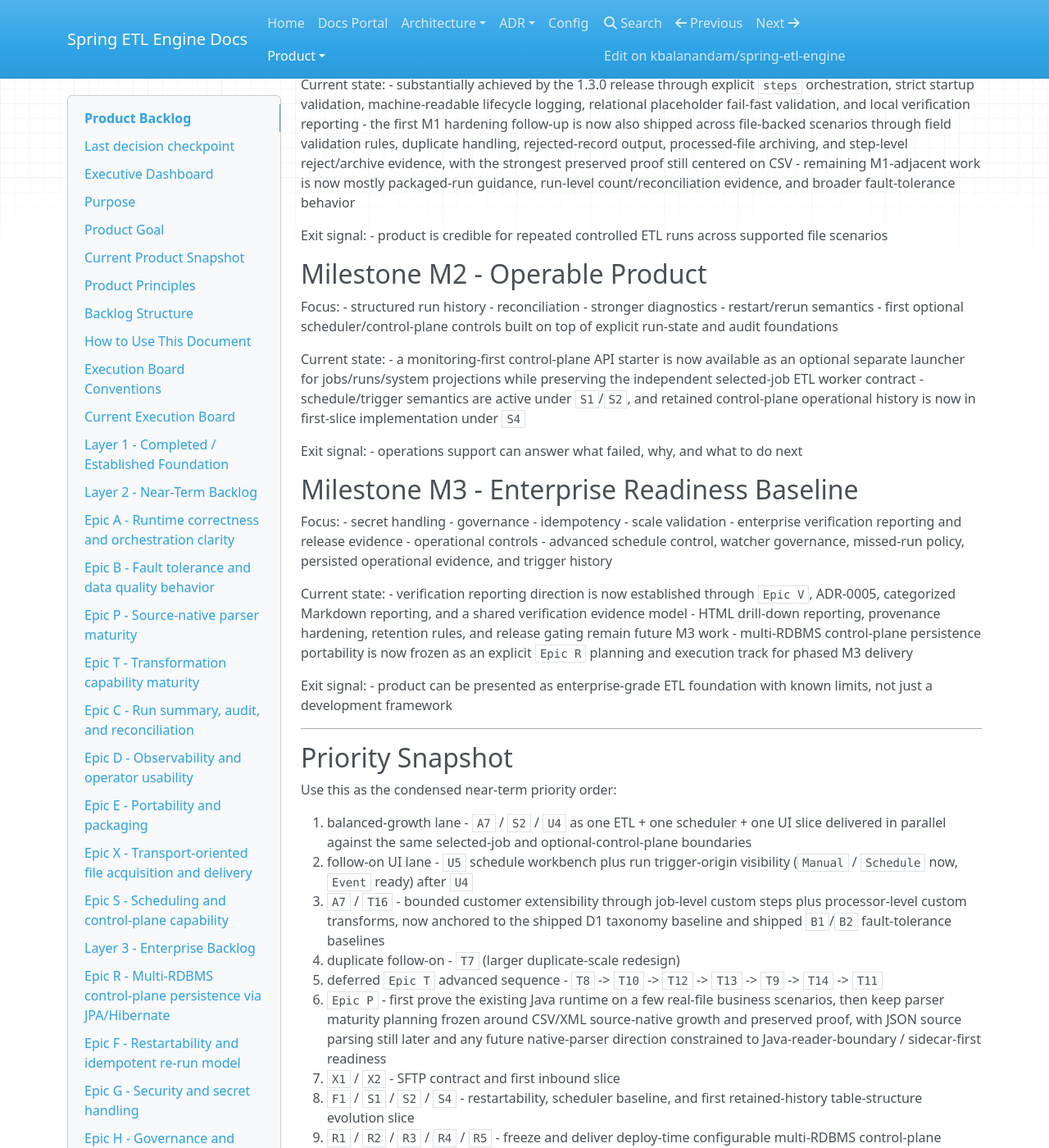
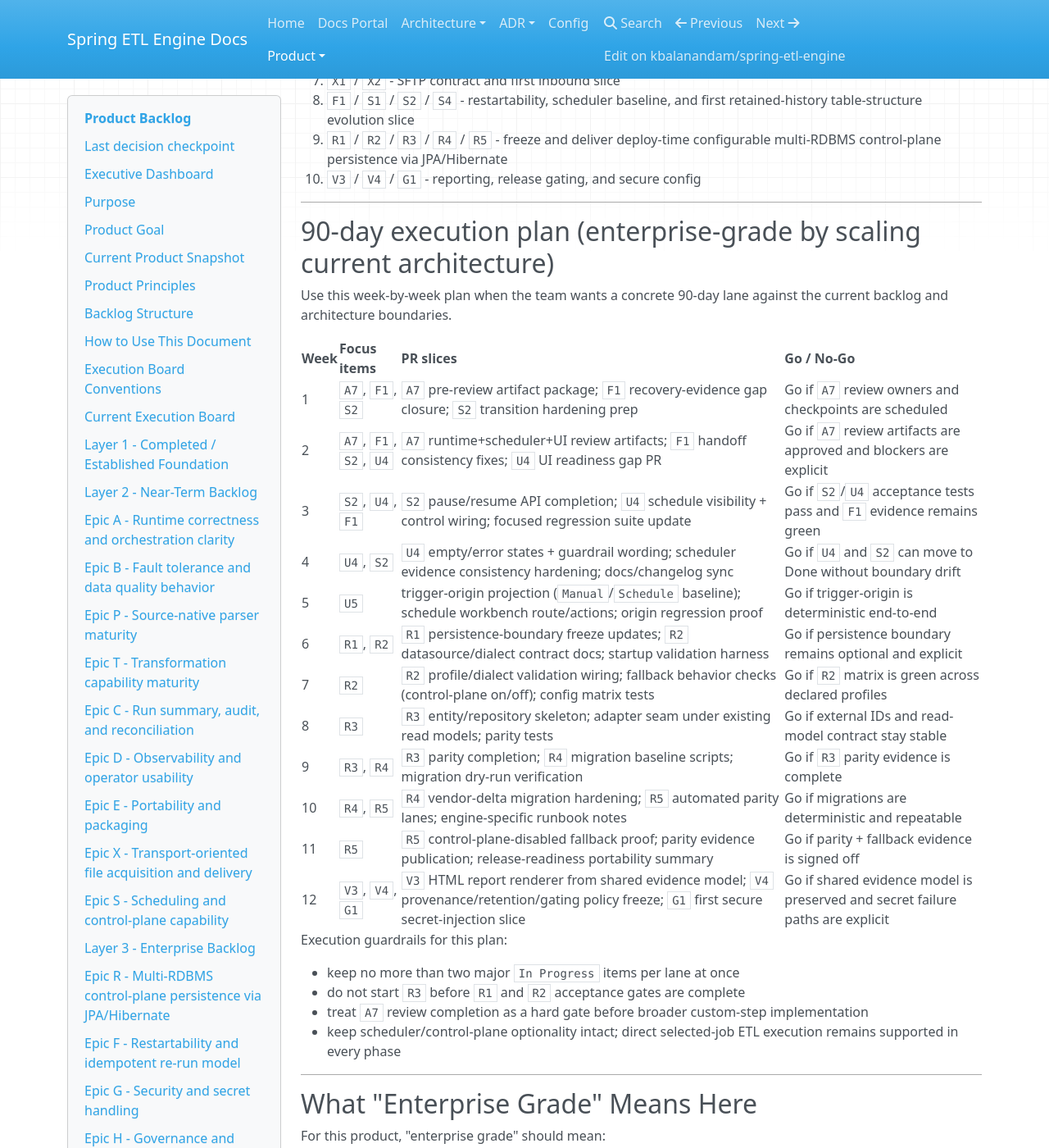
Before and after one commit to kbalanandam/spring-etl-engine, an MkDocs documentation site: the page built from docs/product/product-backlog.md, in a window 1280 px wide and 1400 px high, scrolled down 27880 px. Shown: the whole window at 82% size. Built offline with MkDocs 1.6.1, drawn with Linux system fonts in a browser that asks for light colours; nearby versions of some CDN libraries; some of the changed text lies outside the part shown.

Commit message:
docs(backlog): add 90-day enterprise-grade scaling execution plan

```diff
--- a/docs/product/product-backlog.md
+++ b/docs/product/product-backlog.md
@@ -824,6 +824,34 @@
 
 ---
 
+## 90-day execution plan (enterprise-grade by scaling current architecture)
+
+Use this week-by-week plan when the team wants a concrete 90-day lane against the current backlog and architecture boundaries.
+
+| Week | Focus items | PR slices | Go / No-Go |
+|---|---|---|---|
+| 1 | `A7`, `F1`, `S2` | `A7` pre-review artifact package; `F1` recovery-evidence gap closure; `S2` transition hardening prep | Go if `A7` review owners and checkpoints are scheduled |
+| 2 | `A7`, `F1`, `S2`, `U4` | `A7` runtime+scheduler+UI review artifacts; `F1` handoff consistency fixes; `U4` UI readiness gap PR | Go if `A7` review artifacts are approved and blockers are explicit |
+| 3 | `S2`, `U4`, `F1` | `S2` pause/resume API completion; `U4` schedule visibility + control wiring; focused regression suite update | Go if `S2`/`U4` acceptance tests pass and `F1` evidence remains green |
+| 4 | `U4`, `S2` | `U4` empty/error states + guardrail wording; scheduler evidence consistency hardening; docs/changelog sync | Go if `U4` and `S2` can move to Done without boundary drift |
+| 5 | `U5` | trigger-origin projection (`Manual`/`Schedule` baseline); schedule workbench route/actions; origin regression proof | Go if trigger-origin is deterministic end-to-end |
+| 6 | `R1`, `R2` | `R1` persistence-boundary freeze updates; `R2` datasource/dialect contract docs; startup validation harness | Go if persistence boundary remains optional and explicit |
+| 7 | `R2` | `R2` profile/dialect validation wiring; fallback behavior checks (control-plane on/off); config matrix tests | Go if `R2` matrix is green across declared profiles |
+| 8 | `R3` | `R3` entity/repository skeleton; adapter seam under existing read models; parity tests | Go if external IDs and read-model contract stay stable |
+| 9 | `R3`, `R4` | `R3` parity completion; `R4` migration baseline scripts; migration dry-run verification | Go if `R3` parity evidence is complete |
+| 10 | `R4`, `R5` | `R4` vendor-delta migration hardening; `R5` automated parity lanes; engine-specific runbook notes | Go if migrations are deterministic and repeatable |
+| 11 | `R5` | `R5` control-plane-disabled fallback proof; parity evidence publication; release-readiness portability summary | Go if parity + fallback evidence is signed off |
+| 12 | `V3`, `V4`, `G1` | `V3` HTML report renderer from shared evidence model; `V4` provenance/retention/gating policy freeze; `G1` first secure secret-injection slice | Go if shared evidence model is preserved and secret failure paths are explicit |
+
+Execution guardrails for this plan:
+
+- keep no more than two major `In Progress` items per lane at once
+- do not start `R3` before `R1` and `R2` acceptance gates are complete
+- treat `A7` review completion as a hard gate before broader custom-step implementation
+- keep scheduler/control-plane optionality intact; direct selected-job ETL execution remains supported in every phase
+
+---
+
 ## What "Enterprise Grade" Means Here
 
 For this product, "enterprise grade" should mean:
```
